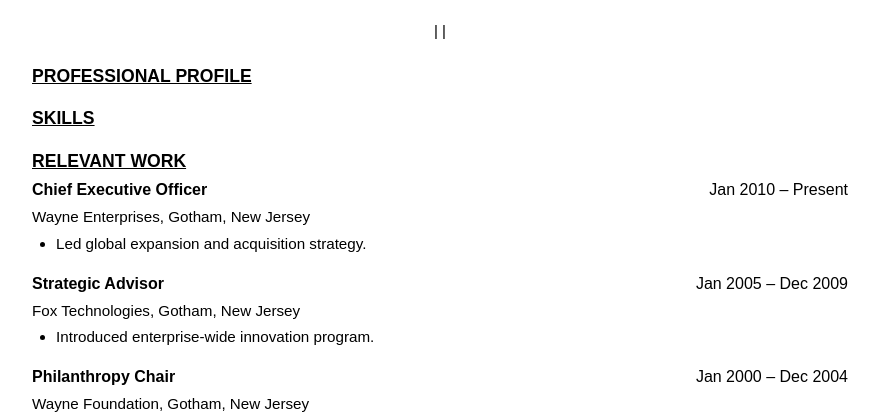
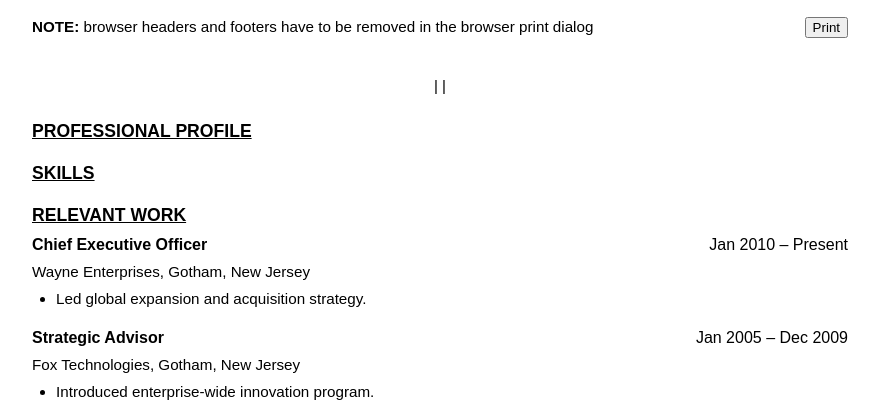
Before and after one commit to simplenotsimpler/dj-mycareerhub-work, a Django app: template templates/resume/resume.html in a window 1280 px wide. Shown: the top 420 px of the page, without its empty margins (200-1079 px from the left). Run offline with Django 5.2, Linux system fonts and the light colour scheme; the template is opened without the code that fills it: values that come from a table or form of the project are taken from there, others are empty; data comes from the database, SQL or seed files in the repository.

Commit message:
feature: add browser header note to resume.html

```diff
--- a/static/resume/css/resume.css
+++ b/static/resume/css/resume.css
@@ -103,3 +103,17 @@
   font-weight: bold;
   text-transform: uppercase;
 }
+
+#print-action {
+  display: flex;
+  justify-content: space-between;
+  margin-bottom: 2rem;
+}
+
+@media print {
+  #print-action {
+    display: none;
+  }
+}
+
+/* TODO: print page breaks styling */
--- a/templates/resume/resume.html
+++ b/templates/resume/resume.html
@@ -11,8 +11,12 @@
   </head>
   <body>
     <main class="resume-container">
-      {% comment %} TODO: add note about browser headers & footers - see report.js & hide via css when printed {% endcomment %}
+      {% comment %} Note also in: static/admin/reports/js/report.js {% endcomment %}
       {% block content%}
+        <div id="print-action">
+          <div><strong>NOTE:</strong> browser headers and footers have to be removed in the browser print dialog</div>
+          <div><input type="button" value="Print" onClick="window.print()"></div>
+        </div>
         {% include 'resume/partials/header.html' %}
         {% include 'resume/partials/professional_profile.html' %}
         {% include 'resume/partials/skills.html' %}
```
